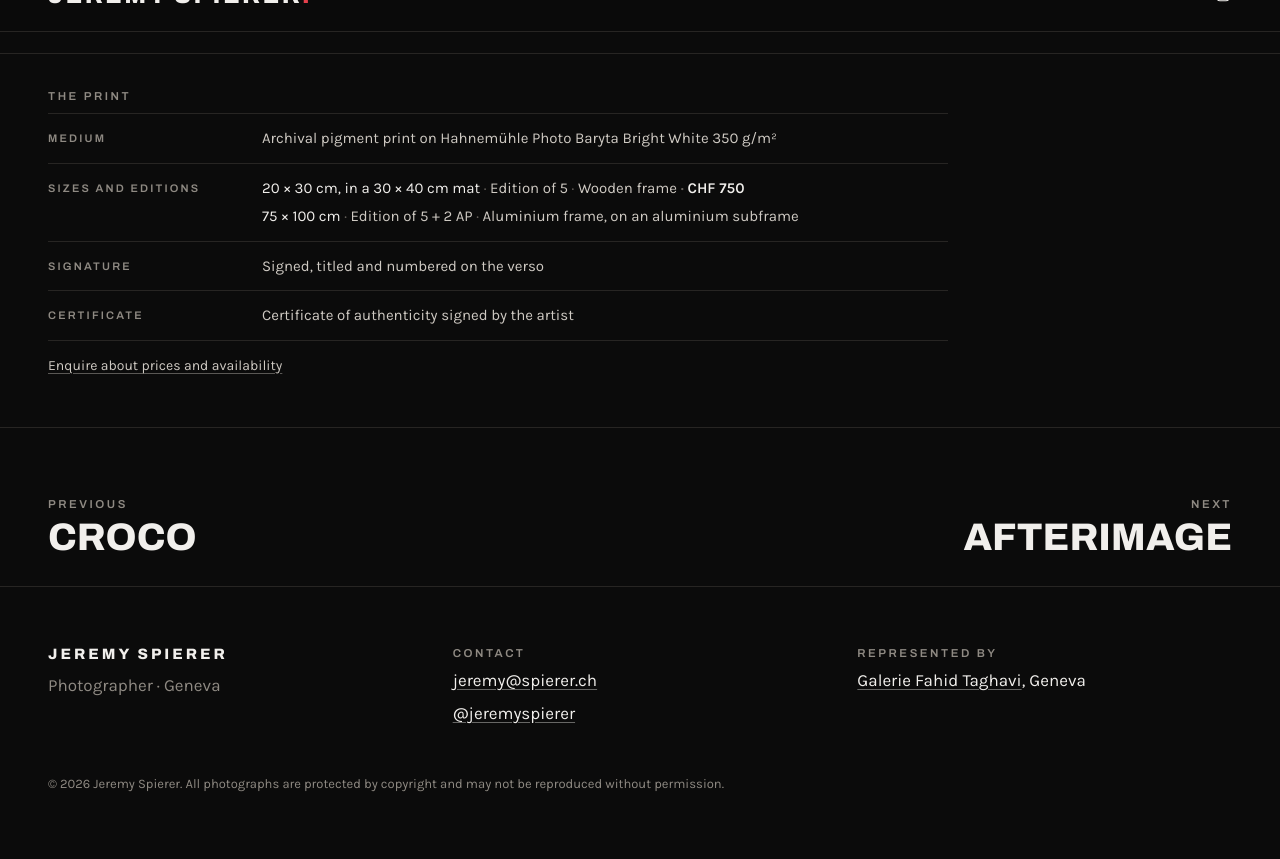
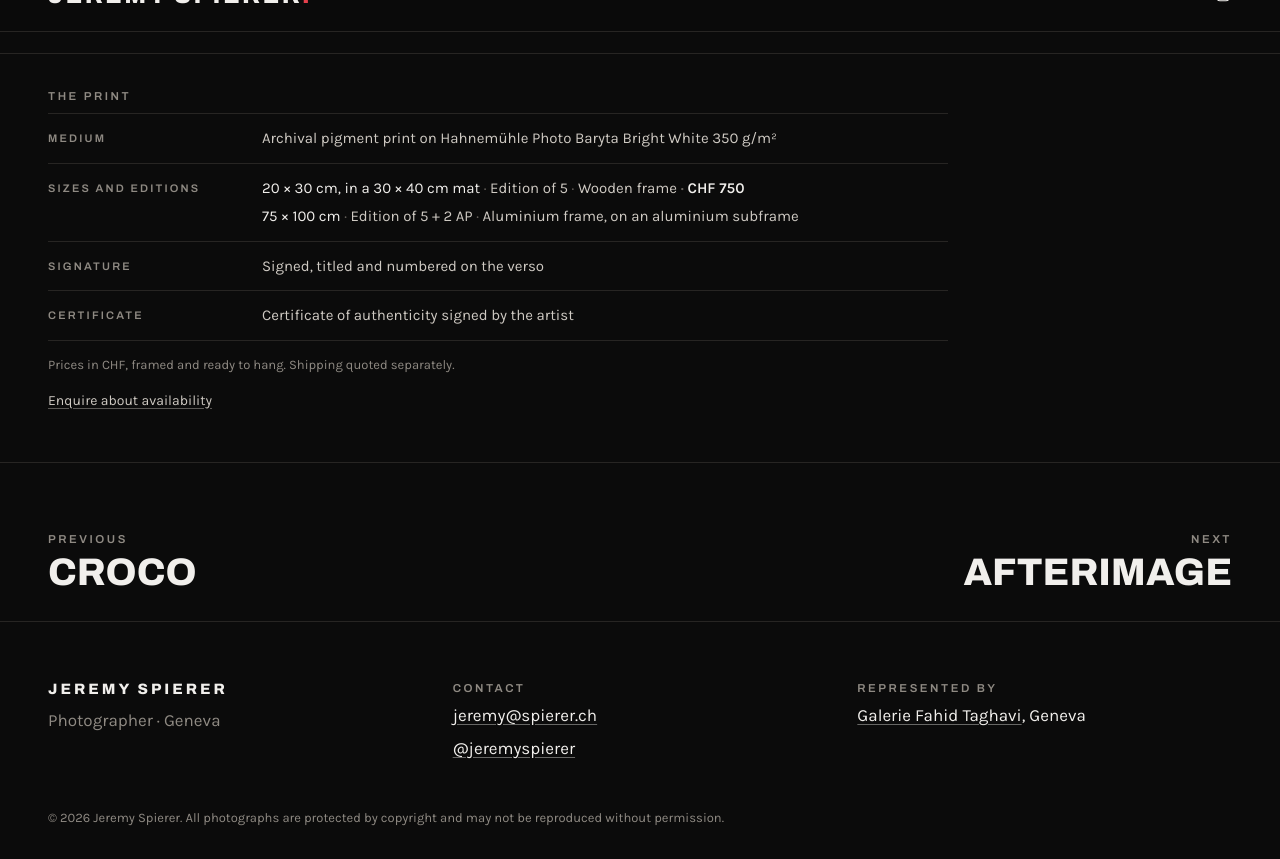
Before and after one commit to jeremie86-lab/jeremie86-lab.github.io, a Jekyll site: the page built from _series/dazzle.md, in a window 1280 px wide and 900 px high, scrolled down 3162 px, cut to the strip 41-900 px from the top of the window. Built offline with Jekyll 4.4.1, drawn with Linux system fonts in a browser that asks for light colours; before the commit the page ends 4027 px from its top, so only the background shows below that.

Commit message:
Series layout: price note under print details

```diff
--- a/_layouts/series.html
+++ b/_layouts/series.html
@@ -31,7 +31,9 @@ body_class: page-series
       {% if pr.certificate %}<div><dt>Certificate</dt><dd>{{ pr.certificate }}</dd></div>{% endif %}
       {% if pr.framing %}<div><dt>Framing</dt><dd>{{ pr.framing }}</dd></div>{% endif %}
     </dl>
-    <p class="ps-more"><a href="{{ '/contact/' | relative_url }}?subject=Print&amp;work={{ page.title | url_encode }}">Enquire about prices and availability</a></p>
+    {% assign priced = pr.editions | where_exp: 'e', 'e.price' %}
+    {% if priced.size > 0 %}<p class="ps-note">Prices in CHF, framed and ready to hang. Shipping quoted separately.</p>{% endif %}
+    <p class="ps-more"><a href="{{ '/contact/' | relative_url }}?subject=Print&amp;work={{ page.title | url_encode }}">{% if priced.size > 0 %}Enquire about availability{% else %}Enquire about prices and availability{% endif %}</a></p>
   </section>{% endif %}
   <nav class="series-pager wrap" aria-label="Other series">
     {% for x in all_series %}{% if x.url == page.url %}
```
